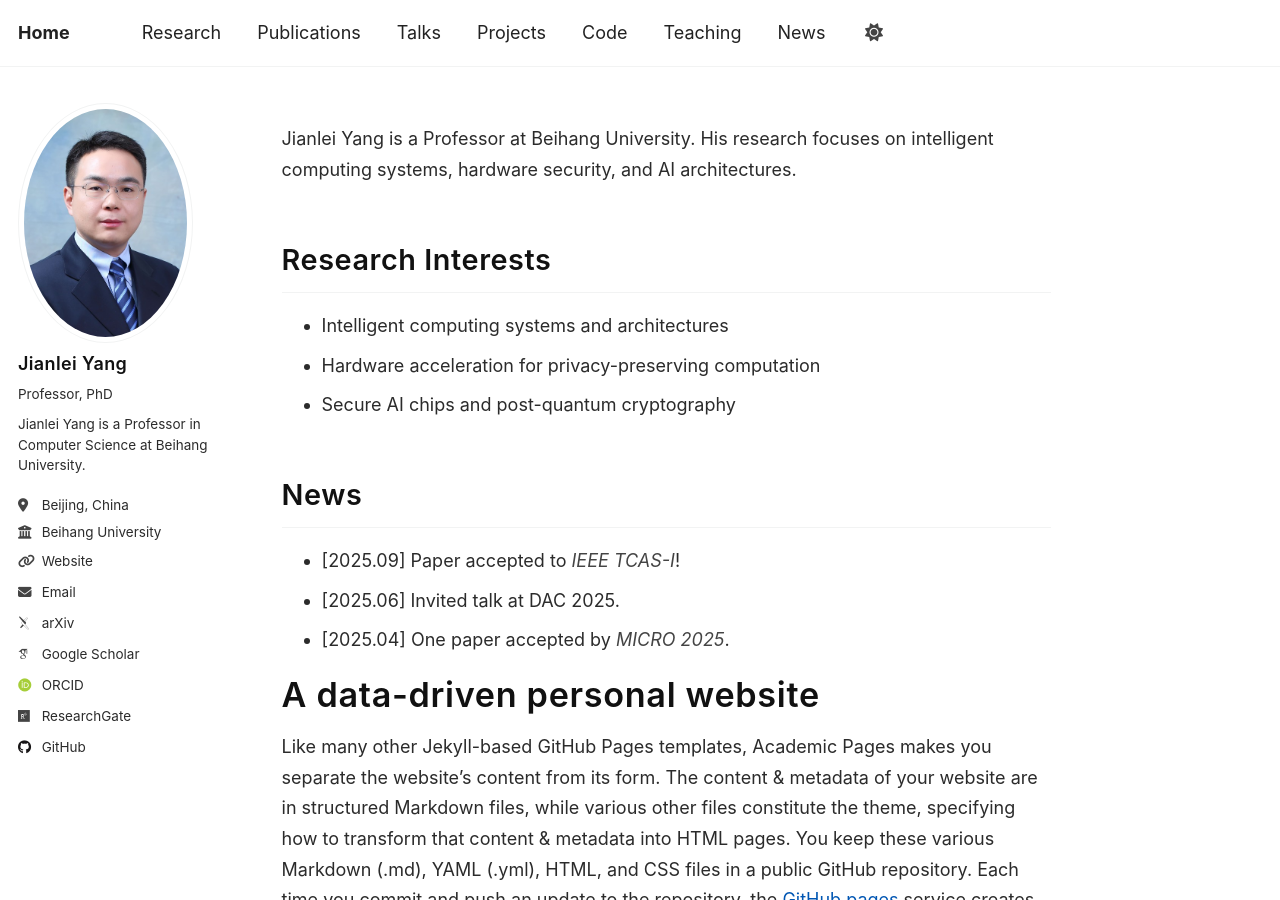
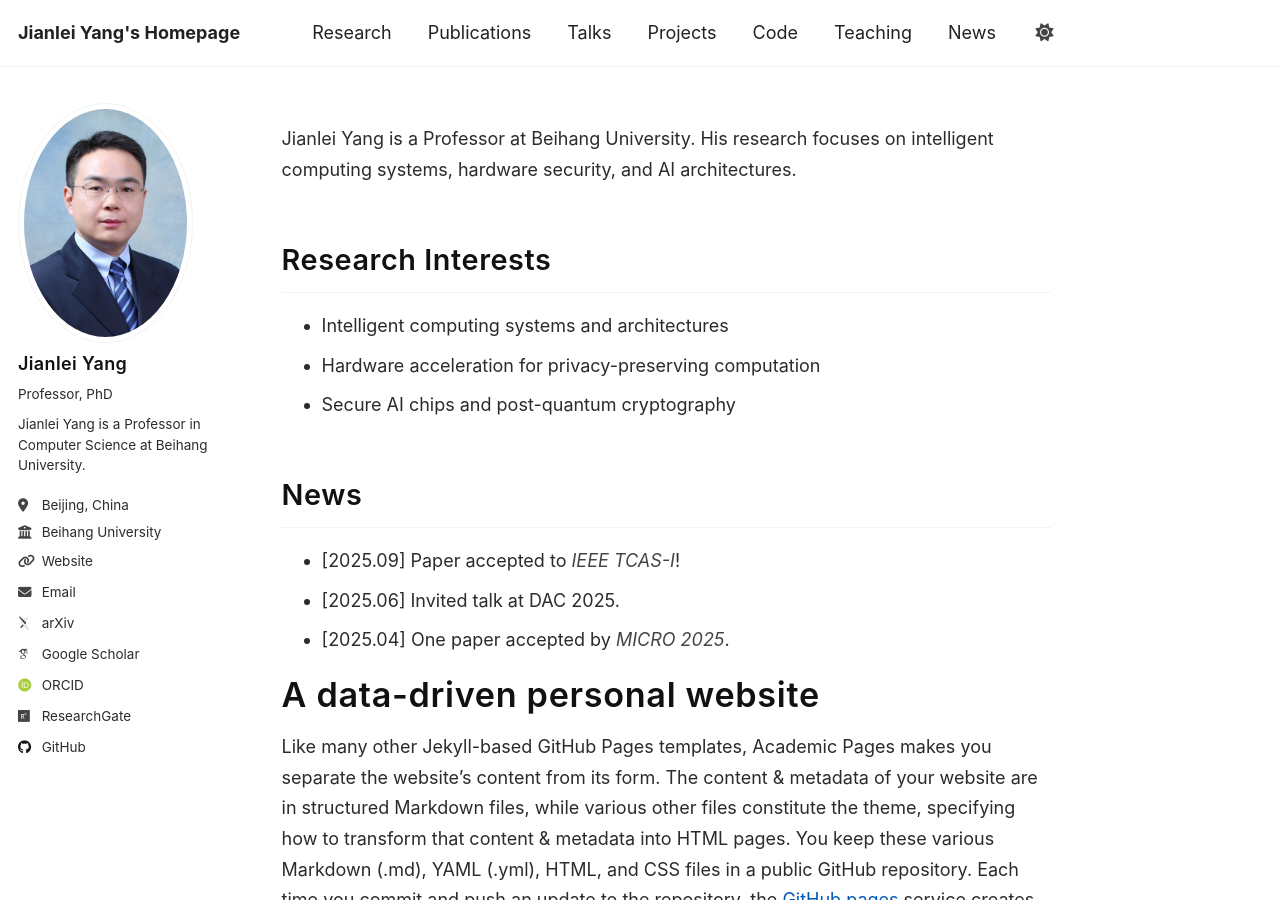
Before and after one commit to dogrush/dogrush.github.io, a Jekyll site: the page built from _pages/about.md, in a window 1280 px wide and 900 px high. Built offline with Jekyll 4.4.1, drawn with Linux system fonts in a browser that asks for light colours; some web fonts are replaced; a script that is not in the unit is left out.

Commit message:
Update _config.yml

```diff
--- a/_config.yml
+++ b/_config.yml
@@ -9,7 +9,7 @@
 # Basic Site Settings
 locale                   : "en-US"
 site_theme               : "default" # Currently available options are "default", "dark", "contrast", "air", "aqua", "mint", "neon"
-title                    : "Home"
+title                    : "Jianlei Yang's Homepage"
 title_separator          : "-"
 name                     : "Jianlei Yang"
 description              : "Professor in Computer Science at Beihang University"   # Update this with a general description of your site, this is the default if not overridden by a page
```
